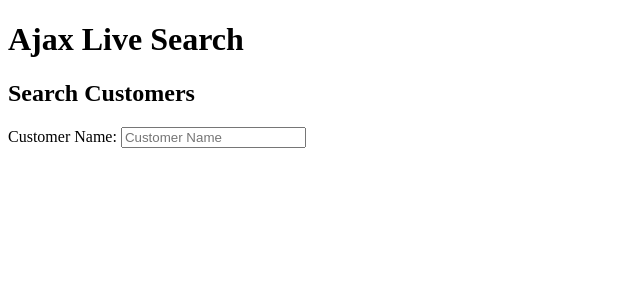
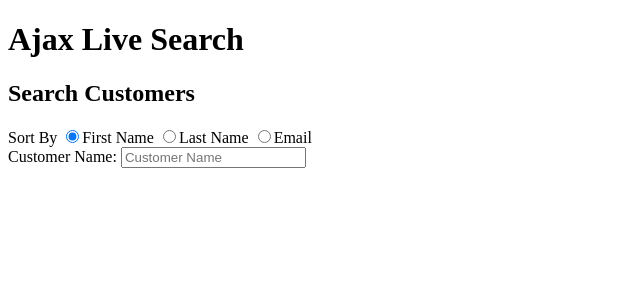
Before and after one commit to waynebishop/Ajax-LiveSearch, a PHP site: page / in a window 1280 px wide. Shown: the top 300 px of the page, without its empty margins (0-640 px from the left). Run offline with PHP 8.4, Linux system fonts and the light colour scheme.

Commit message:
added choose sort feature

```diff
--- a/public_html/api/live-search.php
+++ b/public_html/api/live-search.php
@@ -6,6 +6,9 @@ include("../../config.inc.php");
 
 // Connect to the database
 $dbc = new mysqli(DB_HOST, DB_USER, DB_PASSWORD, DB_NAME);
+
+//Set Sort
+$SortBy = $_GET['sort'];
 
 // Filter the search query
 $searchQuery = $dbc->real_escape_string($_GET['query']);
@@ -16,7 +19,7 @@ $sql = "SELECT first_name, last_name, email_address, phone
 		FROM customers
 		WHERE CONCAT(first_name, ' ', last_name)
 		LIKE '%$searchQuery%'
-		ORDER BY first_name ASC
+		ORDER BY $SortBy ASC
 		LIMIT 5";
 
 // Run the query
--- a/public_html/index.php
+++ b/public_html/index.php
@@ -9,6 +9,15 @@
 	<h2>Search Customers</h2>
 
 	<form>
+
+		<div>
+			<label>Sort By</label>
+			<input type="radio" value="first_name" name="sort" checked><label>First Name</label>
+			<input type="radio" value="last_name" name="sort"><label>Last Name</label>
+			<input type="radio" value="email_address" name="sort"><label>Email</label>
+
+		</div>
+
 		<div>
 			<label for="customer-name">Customer Name:</label>
 			<input type="text" id="customer-name" placeholder="Customer Name">
--- a/public_html/js/live-search.js
+++ b/public_html/js/live-search.js
@@ -1,4 +1,10 @@
 $(document).ready(function() {
+
+	var SortBy = $('[name=sort]:checked').val();
+
+
+
+
 
 	$('#customer-name').keyup(function(){
 
@@ -11,6 +17,10 @@ $(document).ready(function() {
 		$.ajax({
 			type: 'get',
 			url: 'api/live-search.php?query='+$(this).val(),
+			data: {
+				sort:SortBy
+			},
+
 			success:function(dataFromServer){
 				console.log(dataFromServer);
 				$('#results').html('');
```
